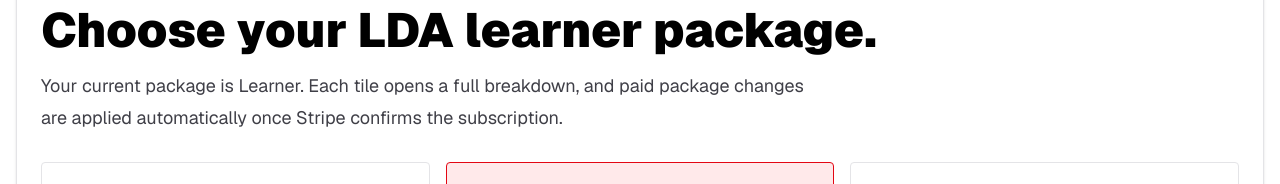
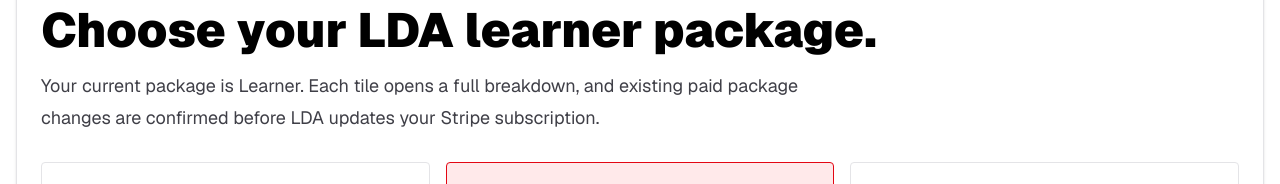
Before and after one commit to LDrivingAcademy/LDA, a Next.js app: page /learner-plus in a window 1280 px wide. Shown: the part 219-403 px from the top of the page. Built offline with nearby package versions, Linux system fonts and the light colour scheme; no server answers.

Commit message:
Clarify learner package change confirmation

```diff
--- a/src/app/learner-plus/page.tsx
+++ b/src/app/learner-plus/page.tsx
@@ -27,7 +27,7 @@ export default async function LearnerPlusPage({ searchParams }: LearnerPlusPageP
           </div>
           <h1 className="mt-5 text-4xl font-black tracking-normal sm:text-5xl">Choose your LDA learner package.</h1>
           <p className="mt-4 max-w-3xl text-lg leading-8 text-zinc-700">
-            Your current package is {currentPackage.name}. Each tile opens a full breakdown, and paid package changes are applied automatically once Stripe confirms the subscription.
+            Your current package is {currentPackage.name}. Each tile opens a full breakdown, and existing paid package changes are confirmed before LDA updates your Stripe subscription.
           </p>
           <div className="mt-7 grid items-stretch gap-4 lg:grid-cols-3">
             {learnerPackages.map((learnerPackage) => (
```
